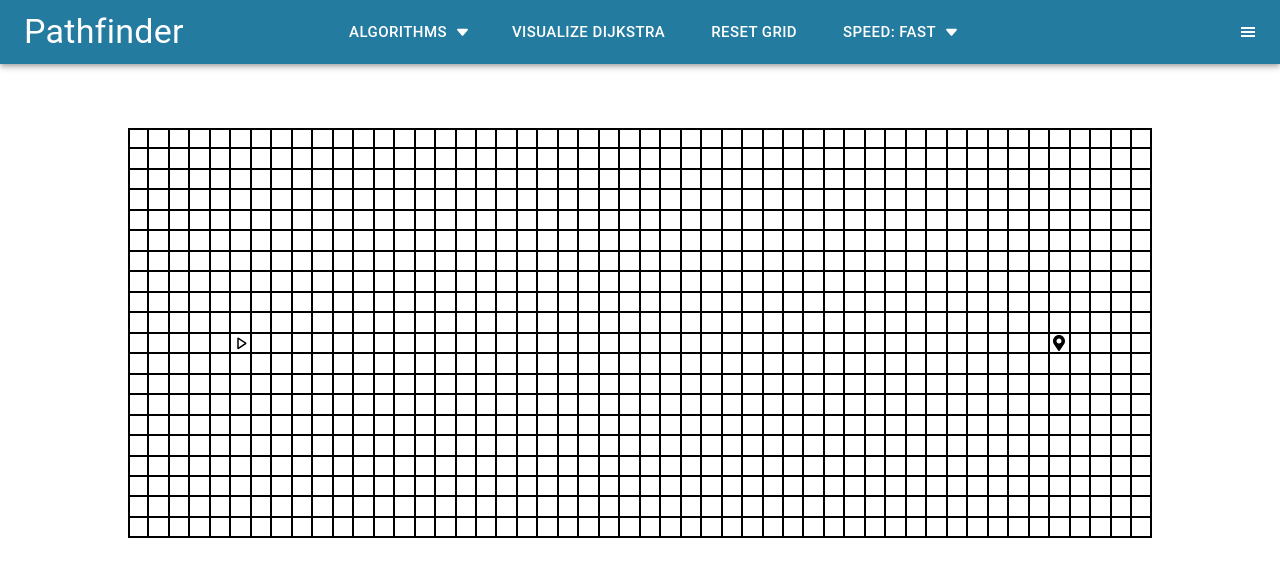
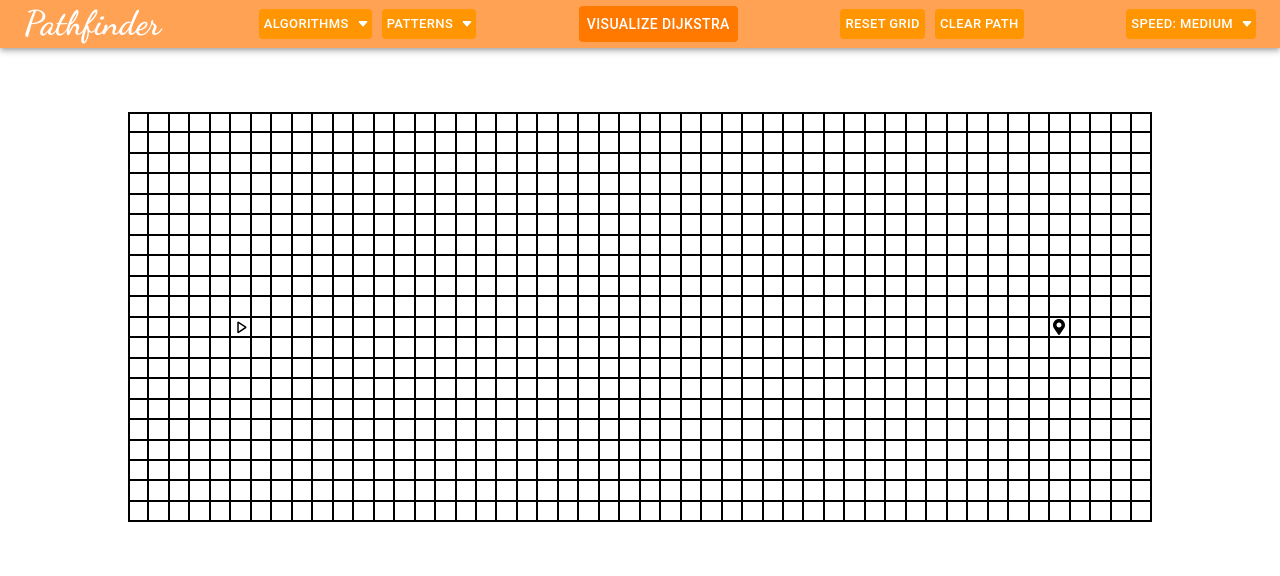
Before and after one commit to MarkusPunnar/PathfindingVisualizer, a React app: page / in a window 1280 px wide. Shown: the top 576 px of the page. Built offline with nearby package versions, Linux system fonts and the light colour scheme.

Commit message:
Refactor navbar

```diff
--- a/src/components/App.tsx
+++ b/src/components/App.tsx
@@ -6,21 +6,30 @@ import { VoidFunction } from "../types";
 
 let visualizeGrid: VoidFunction = () => {};
 let resetGrid: VoidFunction = () => {};
+let clearPath: VoidFunction = () => {};
 
 const App = () => {
   const setOnVisualize = (childVisualize: VoidFunction) => {
     visualizeGrid = childVisualize;
   };
-  const setOnClear = (childClear: VoidFunction) => {
-    resetGrid = childClear;
+  const setOnReset = (childReset: VoidFunction) => {
+    resetGrid = childReset;
+  };
+  const setOnClearPath = (childClearPath: VoidFunction) => {
+    clearPath = childClearPath;
   };
   return (
     <div className="container">
       <Controls
         visualizeGrid={() => visualizeGrid()}
         resetGrid={() => resetGrid()}
+        clearPath={() => clearPath()}
       ></Controls>
-      <Grid setOnVisualize={setOnVisualize} setOnClear={setOnClear}></Grid>
+      <Grid
+        setOnVisualize={setOnVisualize}
+        setOnReset={setOnReset}
+        setOnClearPath={setOnClearPath}
+      ></Grid>
     </div>
   );
 };
--- a/src/components/Controls.tsx
+++ b/src/components/Controls.tsx
@@ -7,16 +7,18 @@ import { selectedAlgorithmAtom } from "../state/atoms";
 import AppBar from "@mui/material/AppBar";
 import Toolbar from "@mui/material/Toolbar";
 import "../css/controls.scss";
-import { GiHamburgerMenu } from "react-icons/gi";
-import AlgorithmMenu from "./AlgorithmMenu";
-import SpeedMenu from "./SpeedMenu";
+import AlgorithmMenu from "./menu/AlgorithmMenu";
+import SpeedMenu from "./menu/SpeedMenu";
+import { VoidFunction } from "../types";
+import PatternMenu from "./menu/PatternMenu";
 
 interface ControlsProps {
   visualizeGrid: VoidFunction;
   resetGrid: VoidFunction;
+  clearPath: VoidFunction;
 }
 
-const Controls = ({ visualizeGrid, resetGrid }: ControlsProps) => {
+const Controls = ({ visualizeGrid, resetGrid, clearPath }: ControlsProps) => {
   const selectedAlgorithm = useRecoilValue(selectedAlgorithmAtom);
   return (
     <div className="controls">
@@ -25,37 +27,64 @@ const Controls = ({ visualizeGrid, resetGrid }: ControlsProps) => {
         sx={{
           alignItems: "center",
           mb: "5%",
-          backgroundColor: "#247BA0",
+          backgroundColor: "#FFA254",
         }}
       >
-        <Toolbar id="toolbar" sx={{ width: "100%" }}>
-          <Typography variant="h4" sx={{ ml: 3, flex: 1 }}>
+        <Toolbar id="toolbar" variant="dense" sx={{ width: "100%" }}>
+          <Typography
+            variant="h4"
+            sx={{ ml: 3, fontFamily: "Dancing Script", fontWeight: 700 }}
+          >
             Pathfinder
           </Typography>
-          <Box>
+          <Box
+            sx={{
+              display: "flex",
+              justifyContent: "space-evenly",
+              alignItems: "center",
+              flexDirection: "row",
+              flex: 1,
+            }}
+          >
+            <div>
               <AlgorithmMenu />
+              <PatternMenu />
+            </div>
             <Button
-              size="large"
+              size="medium"
               color="inherit"
-              sx={{ ml: 3 }}
+              sx={{
+                "&": { mx: "5px", backgroundColor: "#FF7800" },
+                "&:hover": {
+                  backgroundColor: "#FF7800",
+                  transform: "translateY(-2px)",
+                },
+              }}
               onClick={visualizeGrid}
             >
               {`Visualize ${selectedAlgorithm}`}
             </Button>
+            <div>
               <Button
-              size="large"
+                size="small"
                 color="inherit"
-              sx={{ ml: 3 }}
+                sx={{ mx: "5px", backgroundColor: "#FF9500" }}
                 onClick={resetGrid}
               >
                 Reset grid
               </Button>
+              <Button
+                size="small"
+                color="inherit"
+                sx={{ mx: "5px", backgroundColor: "#FF9500" }}
+                onClick={clearPath}
+              >
+                Clear path
+              </Button>
+            </div>
+          </Box>
+          <Box sx={{ mr: 3, display: "flex", justifyContent: "flex-end" }}>
             <SpeedMenu />
-          </Box>
-          <Box
-            sx={{ mr: 3, flex: 1, display: "flex", justifyContent: "flex-end" }}
-          >
-            <GiHamburgerMenu />
           </Box>
         </Toolbar>
       </AppBar>
--- a/src/components/Grid.tsx
+++ b/src/components/Grid.tsx
@@ -17,18 +17,20 @@ import {
 } from "../state/atoms";
 import { NUM_OF_NODES, NUM_OF_ROWS } from "../state/constants";
 import GridNode from "./GridNode";
-import { Algorithm, Node, NodePosition } from "../types";
+import { Algorithm, Node, NodePosition, VoidFunction } from "../types";
 import { dijkstra } from "../algorithms/dijkstra";
 import { aStar } from "../algorithms/astar";
 
 interface GridProps {
   setOnVisualize: (childVisualize: VoidFunction) => void;
-  setOnClear: (childClear: VoidFunction) => void;
+  setOnReset: (childReset: VoidFunction) => void;
+  setOnClearPath: (childClearPath: VoidFunction) => void;
 }
 
 const startPositionFuncs: (() => NodePosition)[] = [];
 const endPositionFuncs: (() => NodePosition)[] = [];
 const resetNodeFuncs: VoidFunction[] = [];
+const clearNodeFuncs: VoidFunction[] = [];
 
 const getShortestPath = (endNode: Node): Node[] => {
   const shortestPath: Node[] = [];
@@ -70,7 +72,7 @@ const getEndNodePosition = (): NodePosition => {
   return getNodePositionFromChildren(endPositionFuncs);
 };
 
-const Grid = ({ setOnVisualize, setOnClear }: GridProps) => {
+const Grid = ({ setOnVisualize, setOnReset, setOnClearPath }: GridProps) => {
   const setIsStartPosition = (
     childStartPosition: () => NodePosition,
     childIndex: number
@@ -83,11 +85,11 @@ const Grid = ({ setOnVisualize, setOnClear }: GridProps) => {
   ) => {
     endPositionFuncs[childIndex] = childEndPosition;
   };
-  const setResetNode = (
-    childResetNode: () => NodePosition,
-    childIndex: number
-  ) => {
+  const setResetNode = (childResetNode: VoidFunction, childIndex: number) => {
     resetNodeFuncs[childIndex] = childResetNode;
+  };
+  const setClearNode = (childClearNode: VoidFunction, childIndex: number) => {
+    clearNodeFuncs[childIndex] = childClearNode;
   };
   const setIsDrawingWalls = useSetRecoilState(isDrawingWallsAtom);
   const setIsVisualized = useSetRecoilState(isVisualizedAtom);
@@ -101,9 +103,15 @@ const Grid = ({ setOnVisualize, setOnClear }: GridProps) => {
       visualizeAlgorithm();
       setIsVisualized(true);
     });
-    setOnClear(() => {
+    setOnReset(() => {
       resetNodeFuncs.forEach((resetFunc) => resetFunc());
       resetGridState();
+      setVisitedNodes([]);
+      setShortestPathNodes([]);
+      setIsVisualized(false);
+    });
+    setOnClearPath(() => {
+      clearNodeFuncs.forEach((clearFunc) => clearFunc());
       setVisitedNodes([]);
       setShortestPathNodes([]);
       setIsVisualized(false);
@@ -178,6 +186,7 @@ const Grid = ({ setOnVisualize, setOnClear }: GridProps) => {
             setIsStartPosition={setIsStartPosition}
             setIsEndPosition={setIsEndPosition}
             setResetNode={setResetNode}
+            setClearNode={setClearNode}
             key={index}
           ></GridNode>
         );
--- a/src/components/GridNode.tsx
+++ b/src/components/GridNode.tsx
@@ -15,7 +15,7 @@ import {
   nodeClassesAtom,
   visualizationSpeedAtom,
 } from "../state/atoms";
-import { NodePosition } from "../types";
+import { NodePosition, VoidFunction } from "../types";
 import { getIndex } from "../algorithms/common";
 import {
   DEFAULT_END_COLUMN,
@@ -35,7 +35,8 @@ interface NodeProps {
   pathNumber: number;
   setIsStartPosition: any;
   setIsEndPosition: any;
-  setResetNode: any;
+  setResetNode: (childResetNode: VoidFunction, index: number) => void;
+  setClearNode: (childClearNode: VoidFunction, index: number) => void;
 }
 
 const getPathNodeDelay = (
@@ -43,7 +44,7 @@ const getPathNodeDelay = (
   visitedCount: number,
   pathNumber: number
 ): number => {
-  return visualizationSpeed * (visitedCount + pathNumber + 1);
+  return visualizationSpeed * (visitedCount + 2 * (pathNumber + 1));
 };
 
 const getVisitedNodeDelay = (
@@ -61,6 +62,7 @@ const GridNode = ({
   setIsStartPosition,
   setIsEndPosition,
   setResetNode,
+  setClearNode,
 }: NodeProps) => {
   const isDrawingWalls = useRecoilValue(isDrawingWallsAtom);
   const isVisualized = useRecoilValue(isVisualizedAtom);
@@ -92,10 +94,21 @@ const GridNode = ({
     setIsStart(isDefaultStart());
     setIsEnd(isDefaultEnd());
   };
+  const clearNode = () => {
+    setClasses(getClassNames(node.flags.isWall));
+    setNode({
+      ...node,
+      flags: {
+        ...node.flags,
+        isVisited: false,
+      },
+    });
+  };
   useEffect(() => {
     setIsStartPosition(isStartPosition, getIndex(node));
     setIsEndPosition(isEndPosition, getIndex(node));
     setResetNode(resetNode, getIndex(node));
+    setClearNode(clearNode, getIndex(node));
   });
   useTimeout(() => {
     if (visitedNumber !== -1 && !node.flags.isVisited) {
--- a/src/components/AlgorithmMenu.tsx
+++ b/src/components/menu/AlgorithmMenu.tsx
@@ -2,8 +2,8 @@ import React, { useState } from "react";
 import Menu from "@mui/material/Menu";
 import MenuItem from "@mui/material/MenuItem";
 import { useSetRecoilState } from "recoil";
-import { selectedAlgorithmAtom } from "../state/atoms";
-import { Algorithm } from "../types";
+import { selectedAlgorithmAtom } from "../../state/atoms";
+import { Algorithm } from "../../types";
 import Button from "@mui/material/Button";
 import { BsFillCaretDownFill } from "react-icons/bs";
 
@@ -23,12 +23,12 @@ const AlgorithmMenu = () => {
   return (
     <span>
       <Button
-        sx={{ ml: 3 }}
+        sx={{ mx: "5px", backgroundColor: "#FF9500" }}
         color="inherit"
-        size="large"
+        size="small"
         aria-haspopup="true"
         aria-expanded={open ? "true" : undefined}
-        endIcon={<BsFillCaretDownFill size="15" />}
+        endIcon={<BsFillCaretDownFill size="12" />}
         onClick={handleAlgorithmMenuClick}
       >
         Algorithms
--- /dev/null
+++ b/src/components/menu/PatternMenu.tsx
@@ -0,0 +1,39 @@
+import React, { useState } from "react";
+import Menu from "@mui/material/Menu";
+import MenuItem from "@mui/material/MenuItem";
+import Button from "@mui/material/Button";
+import { BsFillCaretDownFill } from "react-icons/bs";
+
+const PatternMenu = () => {
+  const [menuAnchorElement, setMenuAnchorElement] =
+    useState<HTMLElement | null>(null);
+  const open = Boolean(menuAnchorElement);
+  const handlePatternMenuClick = (event: React.MouseEvent<HTMLElement>) => {
+    setMenuAnchorElement(event.currentTarget);
+  };
+  return (
+    <span>
+      <Button
+        sx={{ mx: "5px", backgroundColor: "#FF9500" }}
+        color="inherit"
+        size="small"
+        aria-haspopup="true"
+        aria-expanded={open ? "true" : undefined}
+        endIcon={<BsFillCaretDownFill size="12" />}
+        onClick={handlePatternMenuClick}
+      >
+        Patterns
+      </Button>
+      <Menu
+        id="selectedPattern"
+        open={open}
+        anchorEl={menuAnchorElement}
+        onClose={() => setMenuAnchorElement(null)}
+      >
+        <MenuItem data-my-value={"TODO"}>Recursive division</MenuItem>
+      </Menu>
+    </span>
+  );
+};
+
+export default PatternMenu;
--- a/src/components/SpeedMenu.tsx
+++ b/src/components/menu/SpeedMenu.tsx
@@ -2,14 +2,14 @@ import React, { useState } from "react";
 import Menu from "@mui/material/Menu";
 import MenuItem from "@mui/material/MenuItem";
 import { useRecoilState } from "recoil";
-import { visualizationSpeedAtom } from "../state/atoms";
+import { visualizationSpeedAtom } from "../../state/atoms";
 import Button from "@mui/material/Button";
 import { BsFillCaretDownFill } from "react-icons/bs";
 import {
   FAST_NODE_UPDATE_SPEED,
   MEDIUM_NODE_UPDATE_SPEED,
   SLOW_NODE_UPDATE_SPEED,
-} from "../state/constants";
+} from "../../state/constants";
 
 const SpeedMenu = () => {
   const [visualizationSpeed, setVisualizationSpeed] = useRecoilState(
@@ -40,12 +40,12 @@ const SpeedMenu = () => {
   return (
     <span>
       <Button
-        sx={{ ml: 3 }}
+        sx={{ ml: "5px", backgroundColor: "#FF9500" }}
         color="inherit"
-        size="large"
+        size="small"
         aria-haspopup="true"
         aria-expanded={open ? "true" : undefined}
-        endIcon={<BsFillCaretDownFill size="15" />}
+        endIcon={<BsFillCaretDownFill size="12" />}
         onClick={handleSpeedMenuClick}
       >
         {`Speed: ${getSpeedString()}`}
--- a/src/css/_base.scss
+++ b/src/css/_base.scss
@@ -3,3 +3,5 @@ $path_node_1: #008000;
 $path_node_2: #70e000;
 $visited_node_1: #adb5bd;
 $visited_node_2: #dee2e6;
+
+@import url("https://fonts.googleapis.com/css2?family=Dancing+Script:wght@700&display=swap");
--- a/src/css/controls.scss
+++ b/src/css/controls.scss
@@ -4,4 +4,5 @@
 
 #toolbar {
   padding: 0;
+  min-height: 48px;
 }
--- a/src/state/atoms.ts
+++ b/src/state/atoms.ts
@@ -1,6 +1,6 @@
 import { atom, atomFamily } from "recoil";
 import { Algorithm, Node } from "../types";
-import { FAST_NODE_UPDATE_SPEED } from "./constants";
+import { MEDIUM_NODE_UPDATE_SPEED } from "./constants";
 
 const createNode = (row: number, column: number): Node => {
   return {
@@ -57,7 +57,7 @@ export const selectedAlgorithmAtom = atom<string>({
 
 export const visualizationSpeedAtom = atom<number>({
   key: "visualizationSpeed",
-  default: FAST_NODE_UPDATE_SPEED,
+  default: MEDIUM_NODE_UPDATE_SPEED,
 });
 
 export const nodeClassesAtom = atomFamily<string, number[]>({
```
Lines whose indentation alone changed are shown as unchanged.
